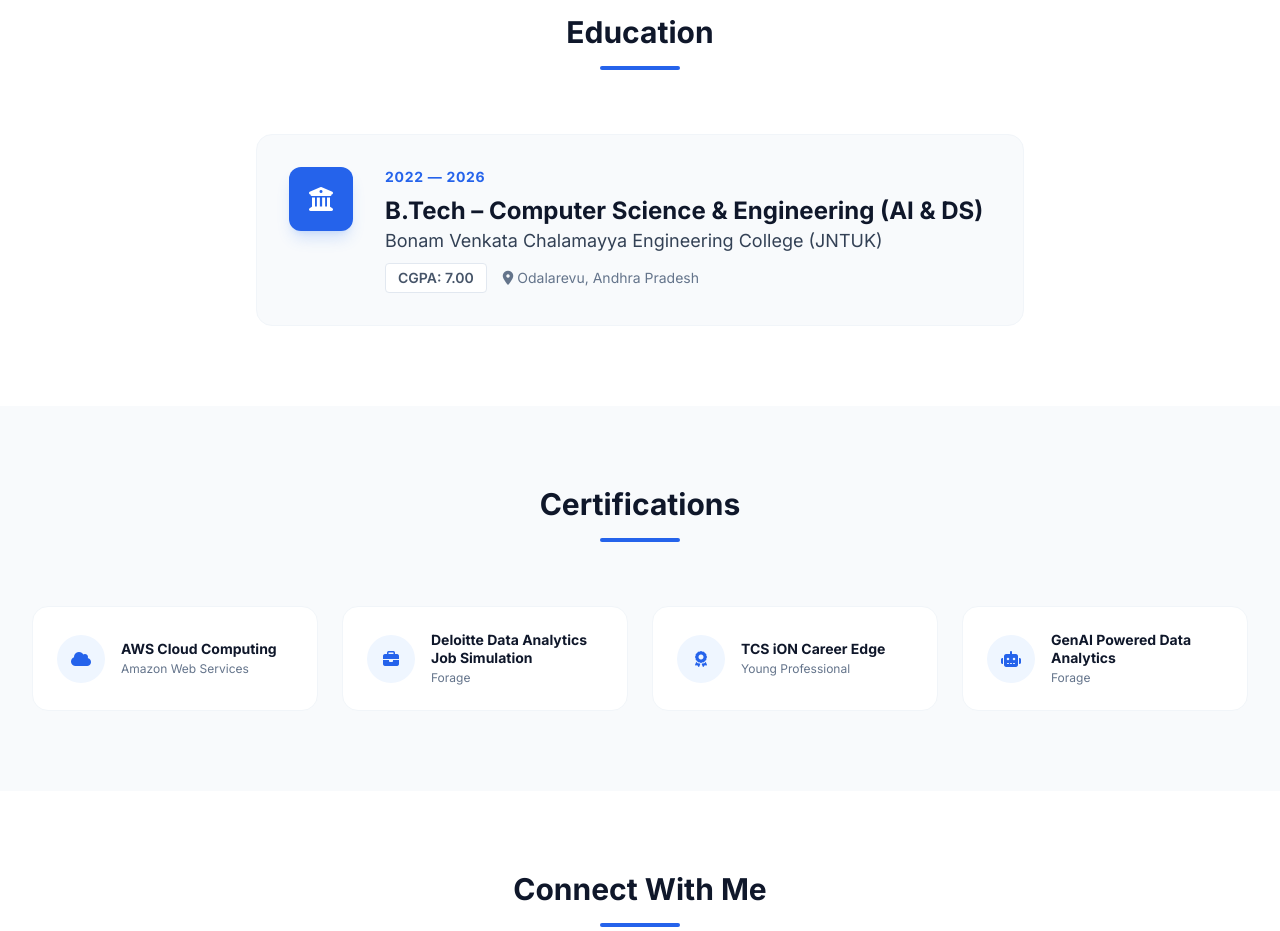
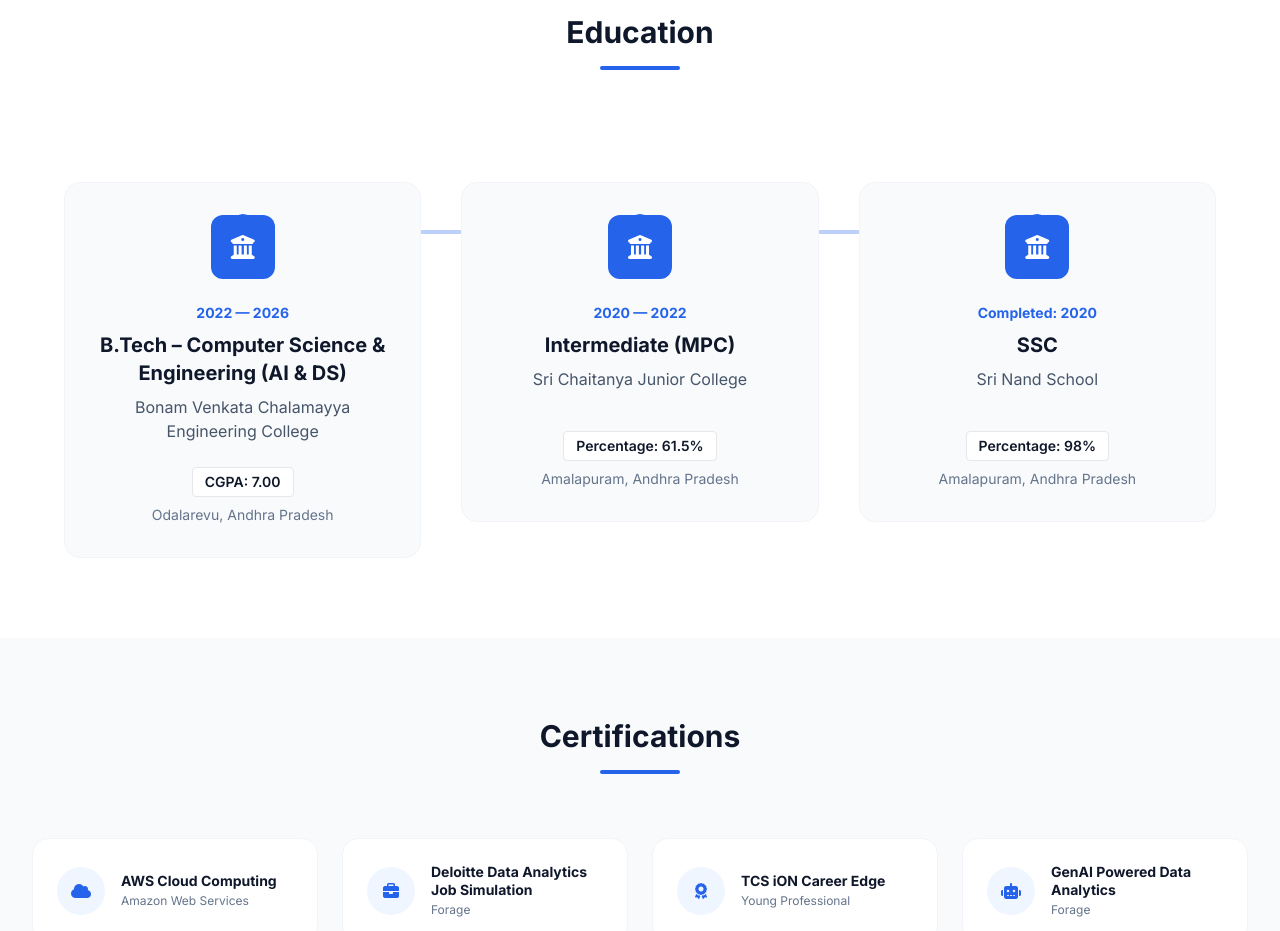
Before and after one commit to sriramchikkala0/Sriram-portfolio, a React (Vite) app: page / in a window 1280 px wide. Shown: the part 3900-4831 px from the top of the page. Built offline with nearby package versions, Linux system fonts and the light colour scheme.

Commit message:
updated education and resume

```diff
--- a/components/Education.tsx
+++ b/components/Education.tsx
@@ -1,33 +1,143 @@
-
 import React from 'react';
 
 const Education: React.FC = () => {
   return (
     <section id="education" className="py-20 bg-white dark:bg-slate-950 transition-colors duration-300">
       <div className="max-w-7xl mx-auto px-4 sm:px-6 lg:px-8">
+
+        {/* Heading */}
         <div className="text-center mb-16">
-          <h2 className="text-3xl font-bold text-slate-900 dark:text-white">Education</h2>
+          <h2 className="text-3xl font-bold text-slate-900 dark:text-white">
+            Education
+          </h2>
           <div className="h-1 w-20 bg-blue-600 dark:bg-blue-400 mx-auto mt-4 rounded"></div>
         </div>
 
-        <div className="max-w-3xl mx-auto bg-slate-50 dark:bg-slate-900 p-8 rounded-2xl border border-slate-100 dark:border-slate-800 flex flex-col md:flex-row gap-8 items-start">
-          <div className="bg-blue-600 dark:bg-blue-700 text-white w-16 h-16 rounded-xl flex items-center justify-center flex-shrink-0 shadow-lg shadow-blue-500/20">
+        {/* Timeline Wrapper */}
+        <div className="relative max-w-6xl mx-auto">
+
+          {/* Horizontal Line */}
+          <div className="hidden md:block absolute top-24 left-0 w-full h-1 bg-blue-600/30"></div>
+
+          {/* Grid */}
+          <div className="grid grid-cols-1 md:grid-cols-3 gap-10">
+
+            {/* ===== CARD TEMPLATE START ===== */}
+            {/* B.Tech */}
+            <div className="relative flex flex-col items-center text-center">
+              <div className="hidden md:block w-5 h-5 bg-blue-600 rounded-full absolute top-20"></div>
+
+              <div className="bg-slate-50 dark:bg-slate-900 p-8 rounded-2xl border border-slate-100 dark:border-slate-800 flex flex-col gap-6 w-full mt-12 min-h-[340px]">
+
+                {/* Icon */}
+                <div className="bg-blue-600 text-white w-16 h-16 rounded-xl flex items-center justify-center mx-auto">
                   <i className="fas fa-university text-2xl"></i>
                 </div>
+
+                {/* Content */}
                 <div>
-            <span className="text-blue-600 dark:text-blue-400 font-bold text-sm uppercase tracking-wider mb-2 block">2022 — 2026</span>
-            <h3 className="text-2xl font-bold text-slate-900 dark:text-white">B.Tech – Computer Science & Engineering (AI & DS)</h3>
-            <p className="text-lg text-slate-700 dark:text-slate-300 mb-2">Bonam Venkata Chalamayya Engineering College (JNTUK)</p>
-            <div className="flex items-center gap-4">
-              <span className="px-3 py-1 bg-white dark:bg-slate-800 border border-slate-200 dark:border-slate-700 rounded text-sm font-semibold text-slate-600 dark:text-slate-400">
+                  <span className="text-blue-600 font-bold text-sm block mb-2">
+                    2022 — 2026
+                  </span>
+
+                  <h3 className="text-xl font-bold text-slate-900 dark:text-white line-clamp-2">
+                    B.Tech – Computer Science & Engineering (AI & DS)
+                  </h3>
+
+                  <p className="text-slate-600 dark:text-slate-300 mt-2 line-clamp-2">
+                    Bonam Venkata Chalamayya Engineering College
+                  </p>
+                </div>
+
+                {/* Bottom */}
+                <div className="mt-auto flex flex-col items-center gap-2">
+                  <span className="px-3 py-1 bg-white dark:bg-slate-800 border rounded text-sm font-semibold">
                     CGPA: 7.00
                   </span>
-              <span className="text-slate-500 dark:text-slate-400 text-sm flex items-center gap-1">
-                <i className="fas fa-location-dot"></i> Odalarevu, Andhra Pradesh
+                  <span className="text-sm text-slate-500">
+                    Odalarevu, Andhra Pradesh
                   </span>
                 </div>
+
               </div>
             </div>
+
+            {/* Intermediate */}
+            <div className="relative flex flex-col items-center text-center">
+              <div className="hidden md:block w-5 h-5 bg-blue-600 rounded-full absolute top-20"></div>
+
+              <div className="bg-slate-50 dark:bg-slate-900 p-8 rounded-2xl border border-slate-100 dark:border-slate-800 flex flex-col gap-6 w-full mt-12 min-h-[340px]">
+
+                <div className="bg-blue-600 text-white w-16 h-16 rounded-xl flex items-center justify-center mx-auto">
+                  <i className="fas fa-university text-2xl"></i>
+                </div>
+
+                <div>
+                  <span className="text-blue-600 font-bold text-sm block mb-2">
+                    2020 — 2022
+                  </span>
+
+                  <h3 className="text-xl font-bold text-slate-900 dark:text-white line-clamp-2">
+                    Intermediate (MPC)
+                  </h3>
+
+                  <p className="text-slate-600 dark:text-slate-300 mt-2 line-clamp-2">
+                    Sri Chaitanya Junior College
+                  </p>
+                </div>
+
+                <div className="mt-auto flex flex-col items-center gap-2">
+                  <span className="px-3 py-1 bg-white dark:bg-slate-800 border rounded text-sm font-semibold">
+                    Percentage: 61.5%
+                  </span>
+                  <span className="text-sm text-slate-500">
+                    Amalapuram, Andhra Pradesh
+                  </span>
+                </div>
+
+              </div>
+            </div>
+
+            {/* SSC */}
+            <div className="relative flex flex-col items-center text-center">
+              <div className="hidden md:block w-5 h-5 bg-blue-600 rounded-full absolute top-20"></div>
+
+              <div className="bg-slate-50 dark:bg-slate-900 p-8 rounded-2xl border border-slate-100 dark:border-slate-800 flex flex-col gap-6 w-full mt-12 min-h-[340px]">
+
+                <div className="bg-blue-600 text-white w-16 h-16 rounded-xl flex items-center justify-center mx-auto">
+                  <i className="fas fa-university text-2xl"></i>
+                </div>
+
+                <div>
+                  <span className="text-blue-600 font-bold text-sm block mb-2">
+                    Completed: 2020
+                  </span>
+
+                  <h3 className="text-xl font-bold text-slate-900 dark:text-white line-clamp-2">
+                    SSC
+                  </h3>
+
+                  <p className="text-slate-600 dark:text-slate-300 mt-2 line-clamp-2">
+                    Sri Nand School
+                  </p>
+                </div>
+
+                <div className="mt-auto flex flex-col items-center gap-2">
+                  <span className="px-3 py-1 bg-white dark:bg-slate-800 border rounded text-sm font-semibold">
+                    Percentage: 98%
+                  </span>
+                  <span className="text-sm text-slate-500">
+                    Amalapuram, Andhra Pradesh
+                  </span>
+                </div>
+
+              </div>
+            </div>
+            {/* ===== CARD TEMPLATE END ===== */}
+
+          </div>
+        </div>
+
       </div>
     </section>
   );
```
Also changed, not shown: 1 other file (tests, documents, lock files or other folders). Lines whose indentation alone changed are shown as unchanged.
